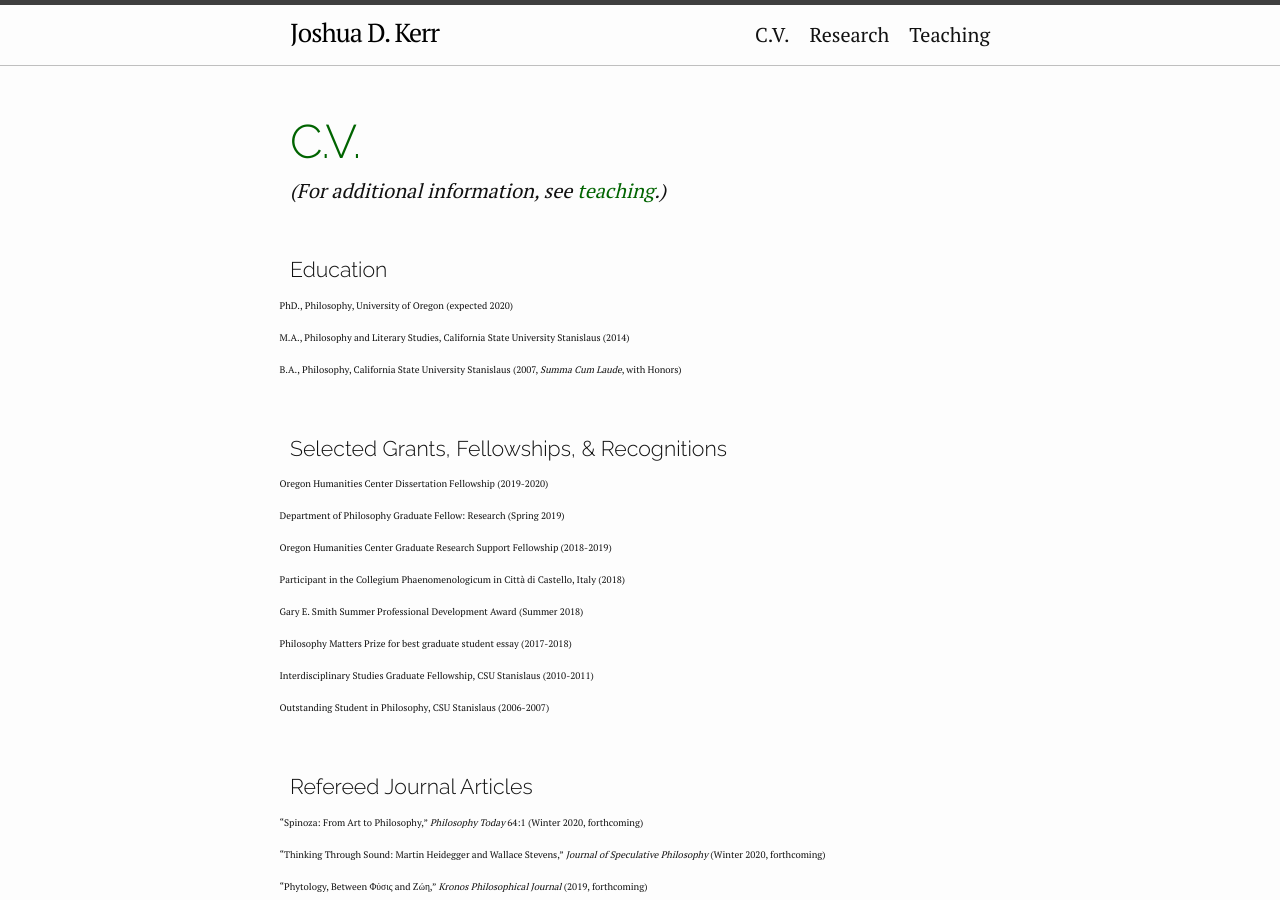
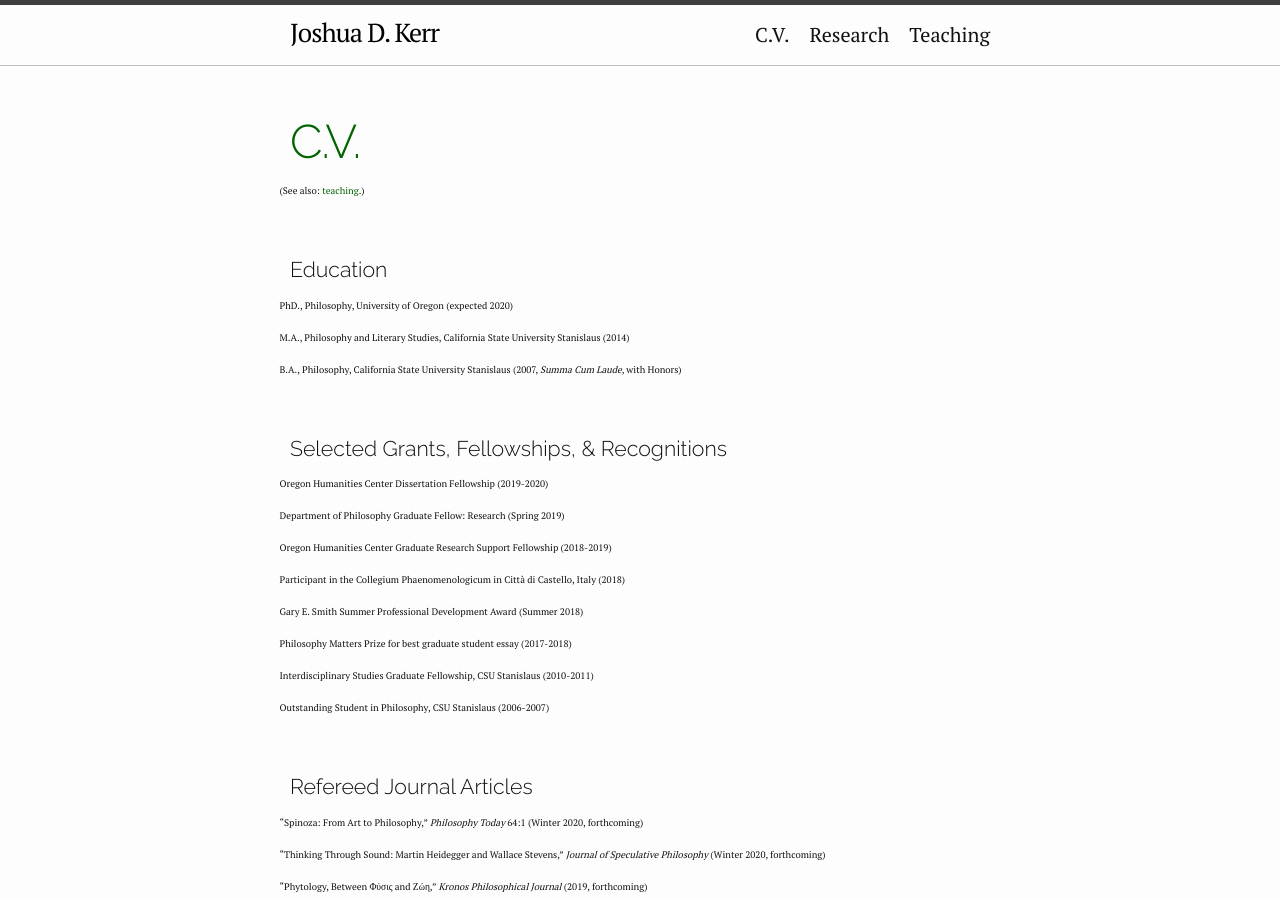
Before and after one commit to joshuakerr/joshuakerr.github.io.old, a Jekyll site: the page built from pages/cv.md, in a window 1280 px wide and 900 px high. Built offline with Jekyll 4.4.1, drawn with Linux system fonts in a browser that asks for light colours.

Commit message:
formatting

```diff
--- a/pages/cv.md
+++ b/pages/cv.md
@@ -3,7 +3,7 @@
     title: C.V.
 ---
 
-*(For additional information, see [teaching]({{ site.url }}/pages/teaching.html).)*
+1. (See also: [teaching]({{ site.url }}/pages/teaching.html).)
 
 #### Education
 1. PhD., Philosophy, University of Oregon (expected 2020)
```
